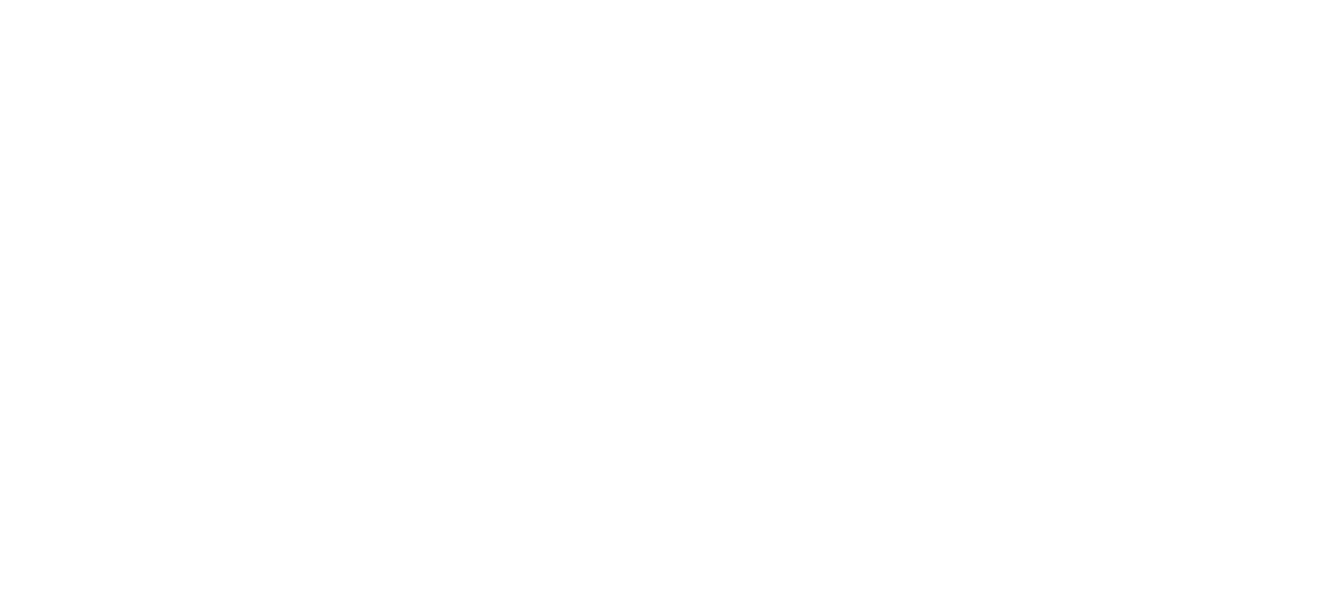
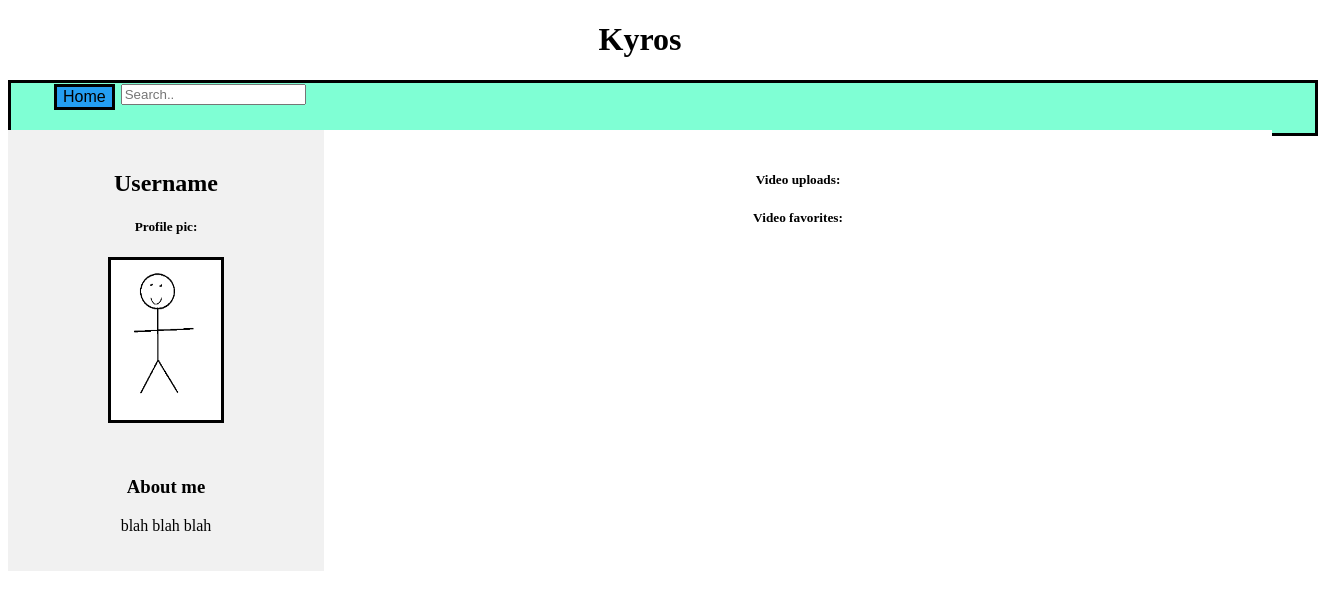
Before and after one commit to luis815/Hope2Finish, a Vue app in the folder front_end/: page /profile in a window 1280 px wide. Shown: the top 610 px of the page, 1318 px wide, since content can reach past the window. Built offline with nearby package versions, Linux system fonts and the light colour scheme.

Commit message:
Profile page basics: needs functionality

```diff
--- a/front_end/src/views/Profile.vue
+++ b/front_end/src/views/Profile.vue
@@ -1,13 +1,118 @@
 <template>
+<div>
+
+ <div class="body">
+     <h1> Kyros</h1>
+    <div class = "Topbar">
+        <ul>
+        <li class="but"><button v-on:click="home" class="home">Home</button></li>
+        <li class="search"><input type="text" placeholder="Search.." class="sear"></li>
+
+        <!-- <li class= "profpic"><img src="@/assets/Profpic.png" class="prof"></li> -->
+        </ul>
+    </div>
+
+    <div class="row">
+  <div class="side">
+      <h2>Username</h2>
+      <h5>Profile pic:</h5>
+      <div class="profpic" style="height:200px;"><img src="@/assets/Profpic.png" class="prof"></div>
+      <h3>About me</h3>
+      <p>blah blah blah</p>
+  </div>
+  <div class="main">
+      <h5>Video uploads:</h5>
+      <div>
+          <p></p>
+      </div>
+      <h5>Video favorites:</h5>
+      <div>
+          <p></p>
+      </div>
+  </div>
+</div>
+  </div>
+</div>
 
 </template>
 
 <script>
-    export default {
-        name: "Profile"
+export default {
+  name: "Profile",
+  methods: {
+    home: function(event) {
+      event.preventDefault();
+      this.$router.push("/home");
     }
+  }
+};
 </script>
 
 <style scoped>
+.home {
+  background-color: rgba(0, 119, 255, 0.712);
+  border: solid;
+  color: black;
+  text-align: center;
+  font-size: 16px;
+  cursor: pointer;
+}
+.home:hover {
 
+    background-color:cadetblue;
+}
+
+.prof{
+    height: 80%;
+    width:  40%;
+    border-style: solid;
+}
+
+.row {
+    display: flex;
+    flex-wrap: wrap;
+}
+
+.side {
+    flex: 20%;
+    background-color: #f1f1f1;
+    padding: 20px;
+}
+
+.main {
+    flex: 70%;
+    background-color: white;
+    padding: 20px;
+}
+
+.Topbar ul {
+  height: 100%;
+  width: 100%;
+  list-style: none;
+  border: solid;
+  text-align: center;
+  overflow: hidden;
+  background-color:aquamarine;
+}
+.Topbar {
+  width: 100%;
+  height: 50px;
+  list-style: none;
+}
+
+.Topbar li {
+  float: left;
+  display: block;
+  text-decoration: none;
+  font-weight: bold;
+  height: 100%;
+  padding: 1px 3px;
+
+}
+
+.body {
+  margin: 0;
+  padding: 0;
+  text-align: center;
+}
 </style>
```
Also changed, not shown: front_end/src/assets/Profpic.png (added).
